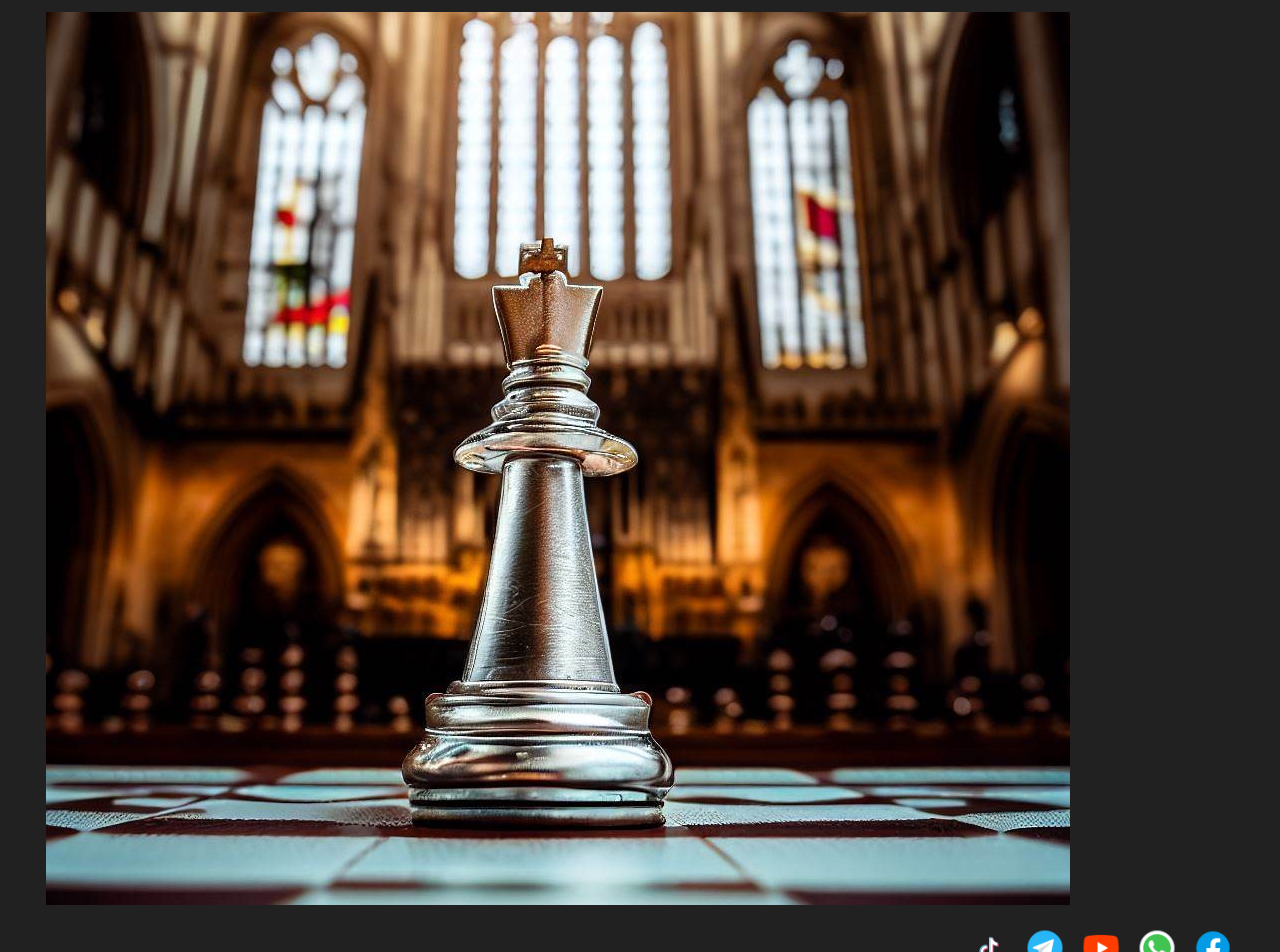
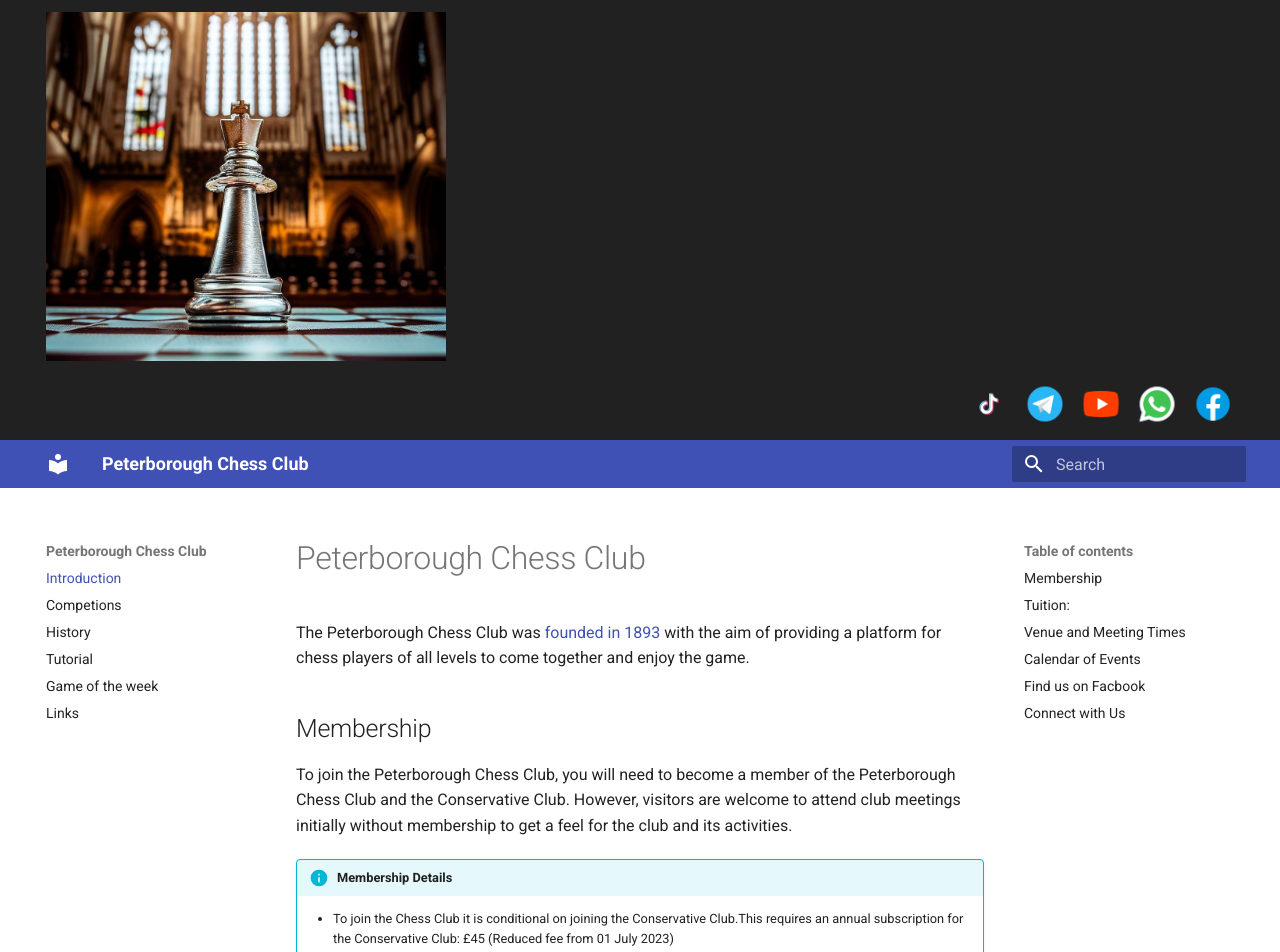
Before and after one commit to peterboroughchessclub/site, an MkDocs documentation site: the page built from docs/index.md, in a window 1280 px wide. Shown: the top 952 px of the page. Built offline with MkDocs 1.6.1 and Material for MkDocs 9.7.7, drawn with Linux system fonts in a browser that asks for light colours.

Commit message:
Update main.html

```diff
--- a/docs/templates_overrides/main.html
+++ b/docs/templates_overrides/main.html
@@ -1,7 +1,7 @@
 {% extends "base.html" %}
 
 {% block announce %}
-<img align="middle" src="../img/queen_inside_peterb_cath.jpg" alt="Peterborough Chess Club" /></a>
+<img align="middle" src="../img/queen_inside_peterb_cath.jpg" alt="Peterborough Chess Club" width="400px" /></a>
 </br></br>
 
 <a href="https://www.facebook.com/peterboroughchessclub/?locale=en_GB"><img align="right" src="./img/facebook.png"
```
